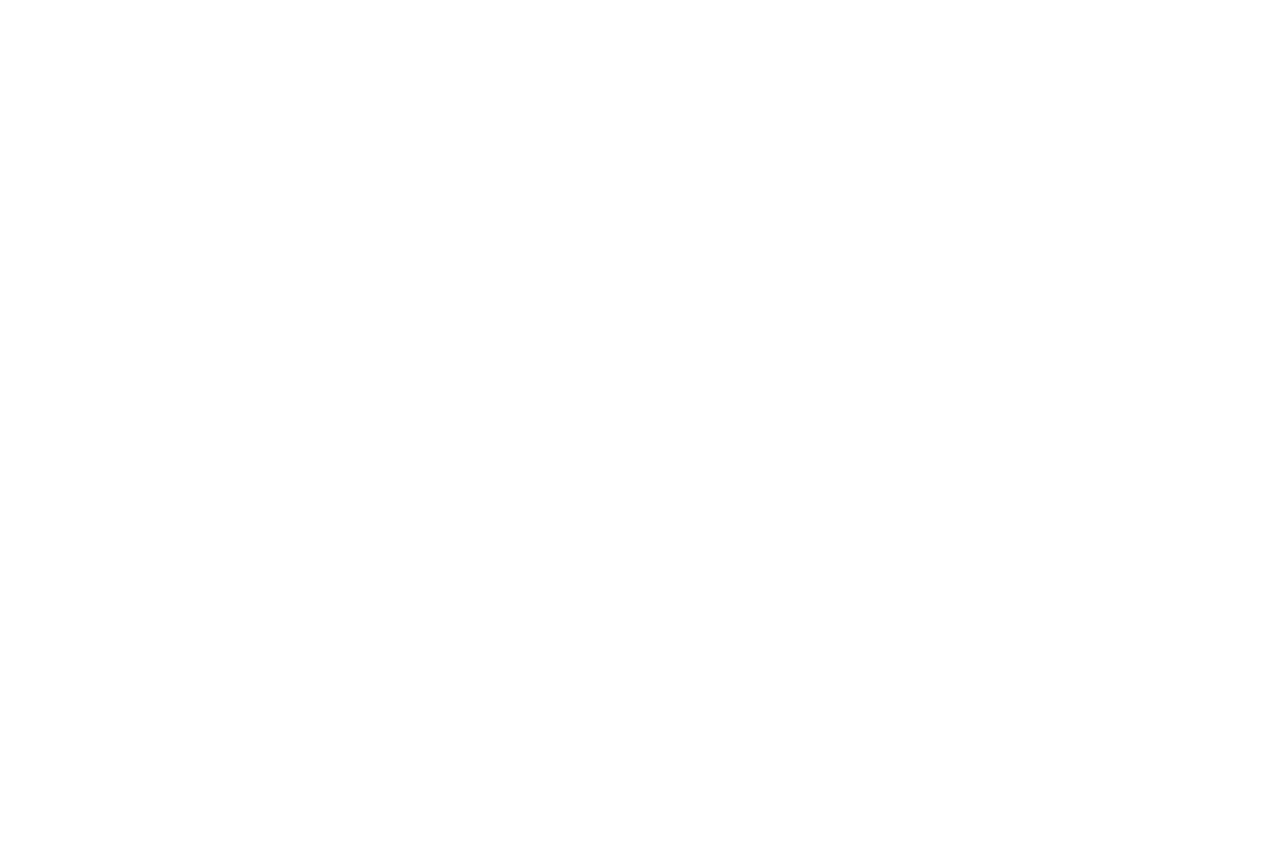
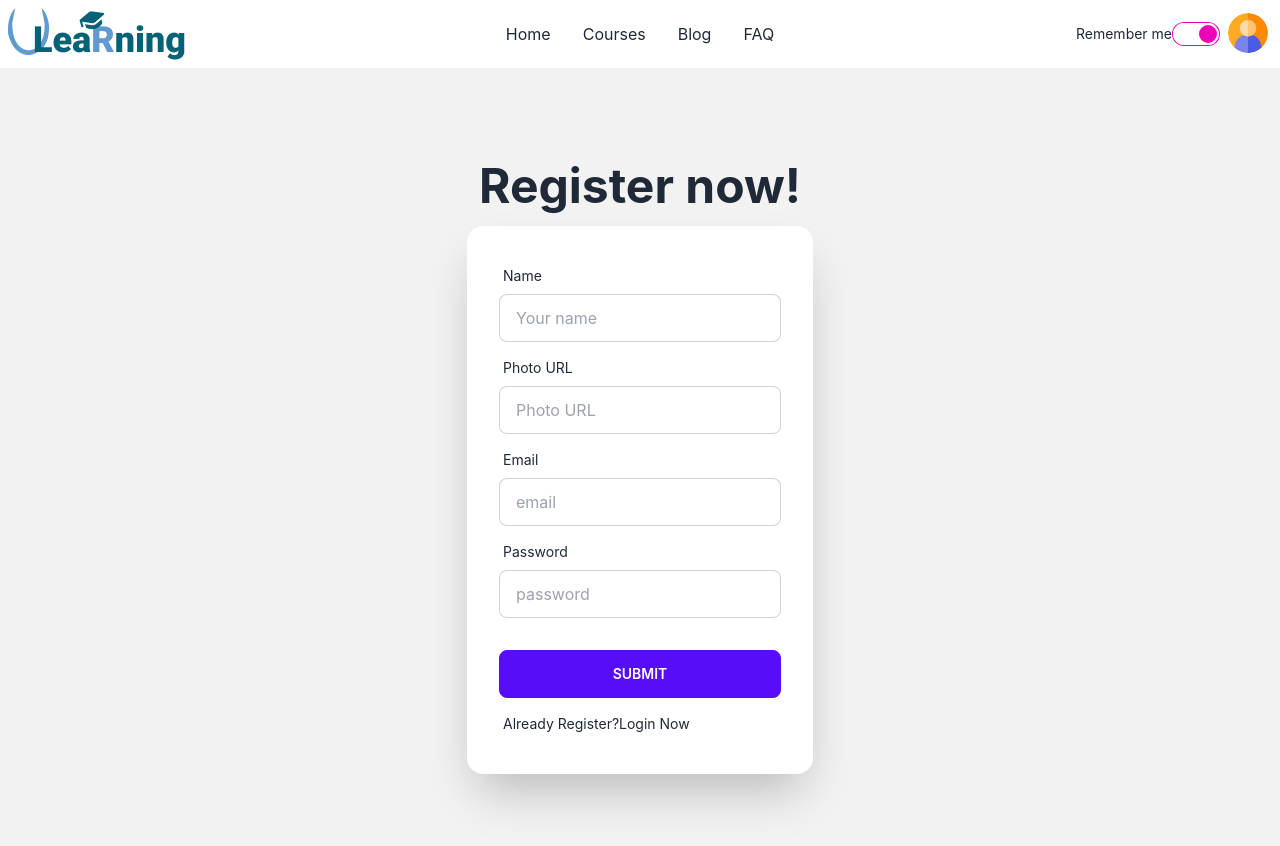
Before and after one commit to Upoma218/learning-platform, a React (Create React App) app: page /register in a window 1280 px wide. Shown: the top 846 px of the page. Before the commit the page ends 800 px from the top, so only its background shows below. Built offline with nearby package versions, Linux system fonts and the light colour scheme.

Commit message:
Error page added

```diff
--- a/src/Pages/Other/ErrorPage/ErrorPage.js
+++ b/src/Pages/Other/ErrorPage/ErrorPage.js
@@ -1,9 +1,10 @@
 import React from 'react';
+import logo from '../../../Assets/images/404page.png'
 
 const ErrorPage = () => {
     return (
         <div>
-
+            <img src={logo} alt="" />
         </div>
     );
 };
--- a/src/Pages/Register/LogOut.js
+++ /dev/null
@@ -1,11 +0,0 @@
-import React from 'react';
-
-const LogOut = () => {
-    return (
-        <div>
-            <h1>This is Log out</h1>
-        </div>
-    );
-};
-
-export default LogOut;
--- a/src/Pages/Register/Login.js
+++ b/src/Pages/Register/Login.js
@@ -1,9 +1,37 @@
 import React from 'react';
+import { Link } from 'react-router-dom';
 
 const Login = () => {
     return (
-        <div>
-            <h1>this is login</h1>
+        <div className="hero min-h-screen bg-base-200">
+            <div className="hero-content flex-col ">
+                <div className="text-center ">
+                    <h1 className="text-5xl font-bold">Login now!</h1>
+                </div>
+                <div className="card flex-shrink-0 w-full max-w-md shadow-2xl bg-base-100">
+                    <div className="card-body">
+                        <div className="form-control">
+                            <label className="label">
+                                <span className="label-text">Email</span>
+                            </label>
+                            <input type="text" placeholder="email" className="input input-bordered" />
+                        </div>
+                        <div className="form-control">
+                            <label className="label">
+                                <span className="label-text">Password</span>
+                            </label>
+                            <input type="text" placeholder="password" className="input input-bordered" />
+
+                        </div>
+                        <div className="form-control mt-6">
+                            <button className="btn btn-primary">Login</button>
+                        </div>
+                        <label className="label">
+                            <span className="label-text">Didn't Register yet?<Link to='/register'>Register Now</Link></span>
+                    </label>
+                    </div>
+                </div>
+            </div>
         </div>
     );
 };
--- a/src/Pages/Register/Register.js
+++ b/src/Pages/Register/Register.js
@@ -1,10 +1,50 @@
 import React from 'react';
+import { Link } from 'react-router-dom';
 
 const Register = () => {
     return (
-        <div>
-            <h1>This is register</h1>
+        <div className="hero min-h-screen bg-base-200">
+        <div className="hero-content flex-col ">
+            <div className="text-center ">
+                <h1 className="text-5xl font-bold">Register now!</h1>
+            </div>
+            <div className="card flex-shrink-0 w-full max-w-md shadow-2xl bg-base-100">
+                <div className="card-body">
+                    <div className="form-control">
+                        <label className="label">
+                            <span className="label-text">Name</span>
+                        </label>
+                        <input type="text" placeholder="Your name" name='name' className="input input-bordered" />
+                    </div>
+                    <div className="form-control">
+                        <label className="label">
+                            <span className="label-text">Photo URL</span>
+                        </label>
+                        <input type="text" placeholder="Photo URL" name='photoURL' className="input input-bordered" />
+                    </div>
+                    <div className="form-control">
+                        <label className="label">
+                            <span className="label-text">Email</span>
+                        </label>
+                        <input type="email" placeholder="email" name='email' className="input input-bordered" />
+                    </div>
+                    <div className="form-control">
+                        <label className="label">
+                            <span className="label-text">Password</span>
+                        </label>
+                        <input type="password" placeholder="password" name='password' className="input input-bordered" />
+
+                    </div>
+                    <div className="form-control mt-6">
+                        <button className="btn btn-primary">Submit</button>
+                    </div>
+                    <label className="label">
+                            <span className="label-text">Already Register?<Link to='/login'>Login Now</Link></span>
+                    </label>
+                </div>
+            </div>
         </div>
+    </div>
     );
 };
 
--- a/src/Pages/Shared/Header/Header.js
+++ b/src/Pages/Shared/Header/Header.js
@@ -12,20 +12,20 @@
                         <svg xmlns="http://www.w3.org/2000/svg" className="h-5 w-5" fill="none" viewBox="0 0 24 24" stroke="currentColor"><path strokeLinecap="round" strokeLinejoin="round" strokeWidth="2" d="M4 6h16M4 12h8m-8 6h16" /></svg>
                     </label>
                     <ul tabIndex={0} className="menu menu-compact dropdown-content mt-3 p-2 shadow bg-base-100 rounded-box w-52">
-                        <li><Link>Home</Link></li>
-                        <li><Link>Courses</Link></li>
-                        <li><Link>Blog</Link></li>
-                        <li><Link>FAQ</Link></li>
+                        <li><Link to='/'>Home</Link></li>
+                        <li><Link to='/'>Courses</Link></li>
+                        <li><Link to='/'>Blog</Link></li>
+                        <li><Link to='/'>FAQ</Link></li>
                     </ul>
                 </div>
                 <img src={logo} alt="" />
             </div>
             <div className="navbar-center hidden lg:flex">
                 <ul className="menu menu-horizontal p-0">
-                    <li><Link>Home</Link></li>
-                    <li><Link>Courses</Link></li>
-                    <li><Link>Blog</Link></li>
-                    <li><Link>FAQ</Link></li>
+                    <li><Link to='/'>Home</Link></li>
+                    <li><Link to='/courses'>Courses</Link></li>
+                    <li><Link to='/blog'>Blog</Link></li>
+                    <li><Link to='/faq'>FAQ</Link></li>
                 </ul>
             </div>
             <div className="navbar-end">
@@ -43,9 +43,9 @@
                             </div>
                         </label>
                         <ul tabIndex={0} className="mt-3 p-2 shadow menu menu-compact dropdown-content bg-base-100 rounded-box w-52">
-                            <li><Link>Register</Link></li>
-                            <li><Link>Login</Link></li>
-                            <li><Link>Logout</Link></li>
+                            <li><Link to='/register'>Register</Link></li>
+                            <li><Link to='/login'>Login</Link></li>
+                            <li><Link to='/'>Logout</Link></li>
                         </ul>
                     </div>
                 </div>
```
Also changed, not shown: src/Routes/Routes.js (+14 -3 lines), src/Assets/images/404page.png (added).
